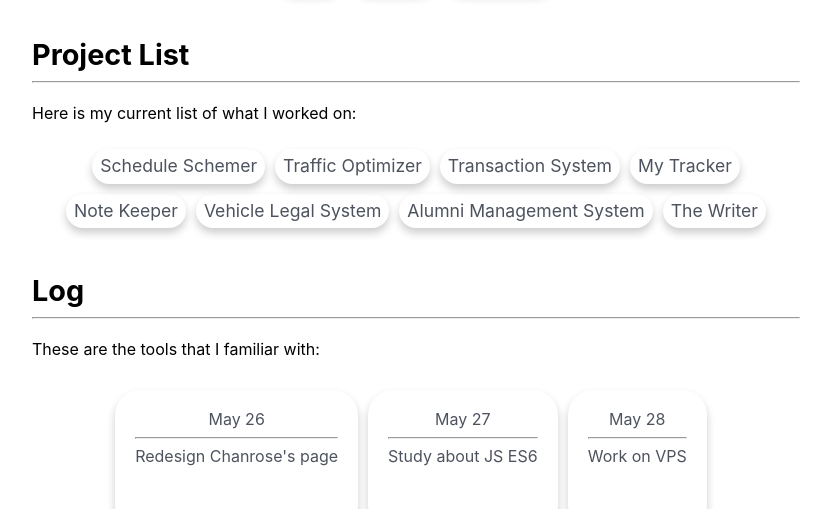
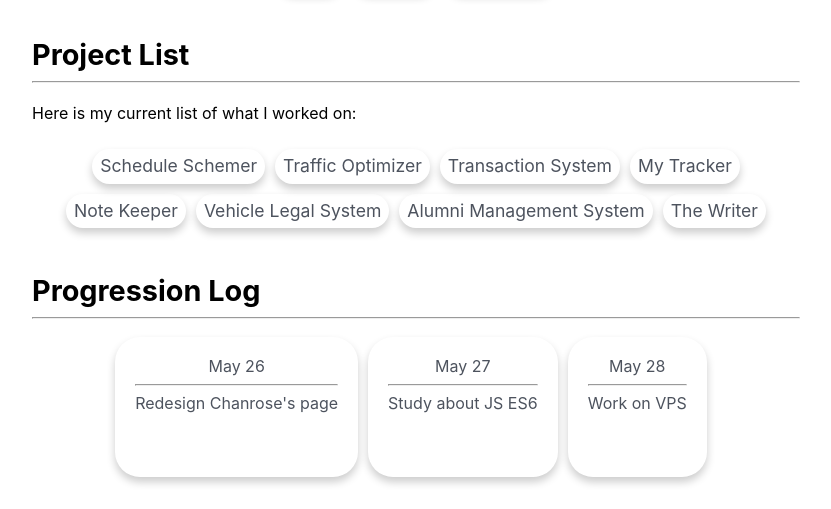
Before and after one commit to nonwiz0/chanrose, a plain HTML site: page projects.html in a window 1280 px wide. Shown: the part 278-787 px from the top of the page, without its empty margins (224-1055 px from the left). Drawn offline with Linux system fonts and the light colour scheme.

Commit message:
update projects

```diff
--- a/projects.html
+++ b/projects.html
@@ -53,9 +53,8 @@
 
       </div>
 
-      <h2 class="margin-top">Log</h2>
+      <h2 class="margin-top">Progression Log</h2>
       <hr />
-      <p> These are the tools that I familiar with: </p>
       <div class="flex-container align-center text-gray">
         <div class="flex-child-card red-hover">
           May 26 <hr />
```
